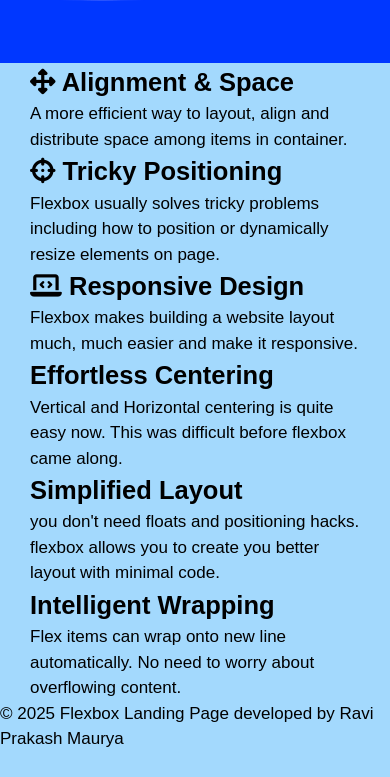
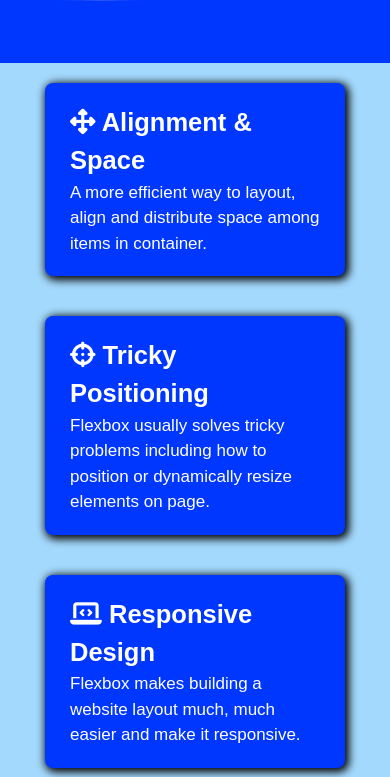
Before and after one commit to itsravimaurya/flexbox_landing_page1, a plain HTML site: page index.html in a window 390 px wide. Shown: the part 507-1284 px from the top of the page. Before the commit the page ends 1259 px from the top, so only its background shows below. Drawn offline with Linux system fonts and the light colour scheme.

Commit message:
Add and style features section using responsive Flexbox layout

```diff
--- a/style.css
+++ b/style.css
@@ -76,3 +76,20 @@ ul{
     flex-direction: row-reverse;
     align-items: center;
 }
+
+.features .container{
+    display: flex;
+    flex-wrap: wrap;
+    justify-content: space-between;
+
+}
+
+ .feature{
+    flex: 1 1 calc(33.333% - 20px); /* 3 per row with spacing */
+    color: #fff;
+    background-color: #0037ff;
+    padding: 20px 25px;
+    border-radius: 8px;
+    margin: 20px 15px;
+    box-shadow: 2px 2px 8px 2px #000000;
+ }
```
